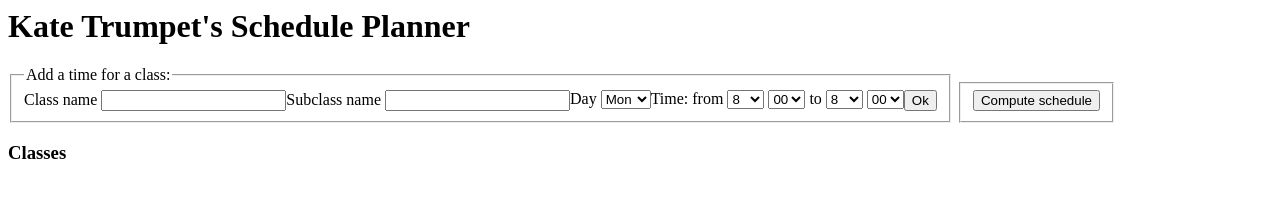
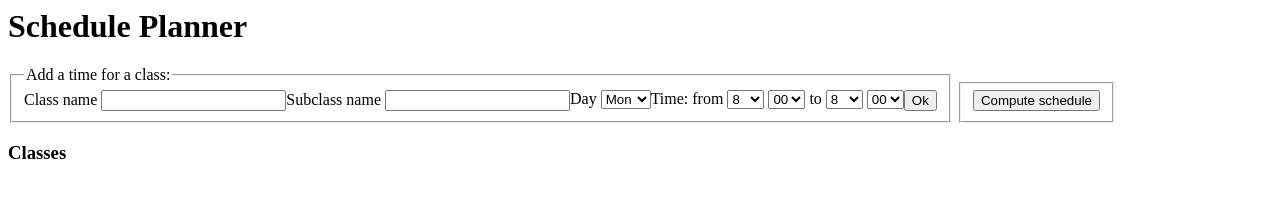
Before and after one commit to msz/schedule-planner, a website: page index.html in a window 1280 px wide. Drawn offline with Linux system fonts and the light colour scheme.

Commit message:
generic name

```diff
--- a/index.html
+++ b/index.html
@@ -7,7 +7,7 @@
         </style>
     </head>
     <body>
-        <h1>Kate Trumpet's Schedule Planner</h1>
+        <h1>Schedule Planner</h1>
         <fieldset>
             <legend>Add a time for a class:</legend>
             <label>
```
